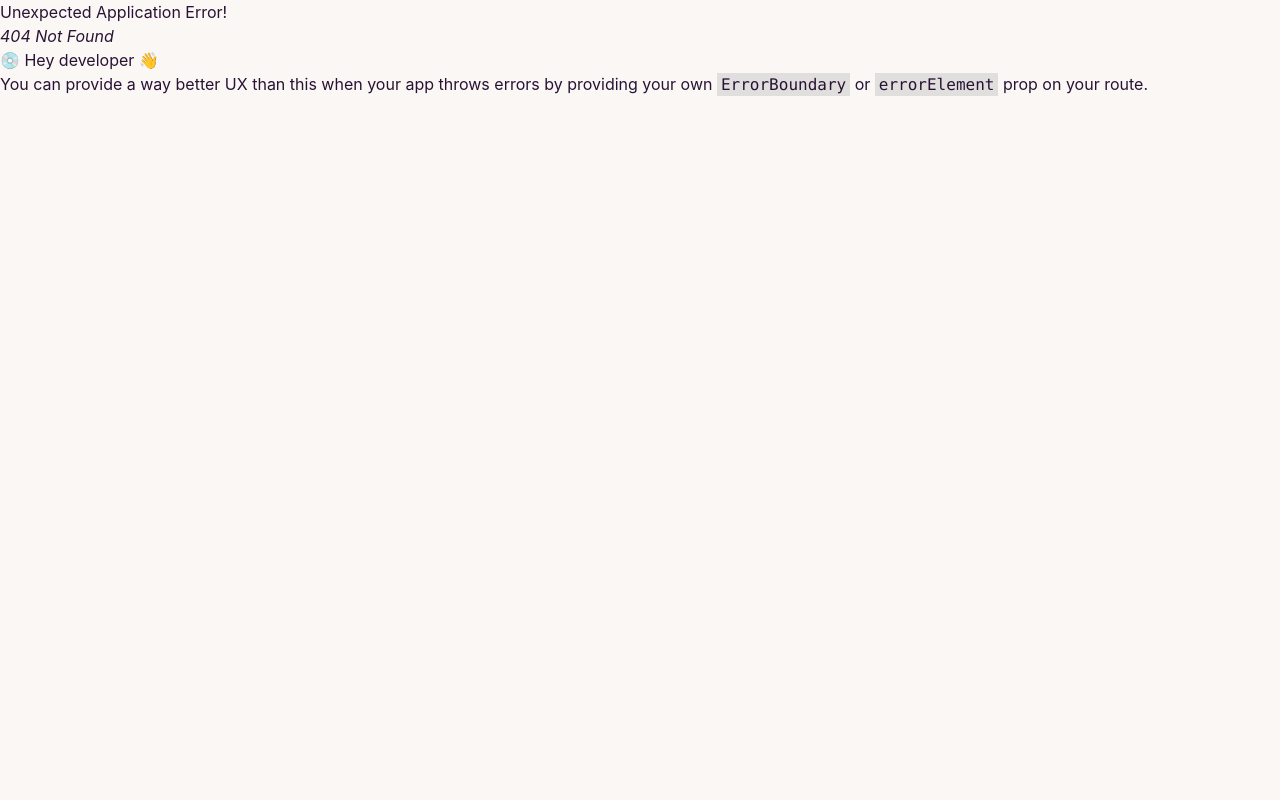
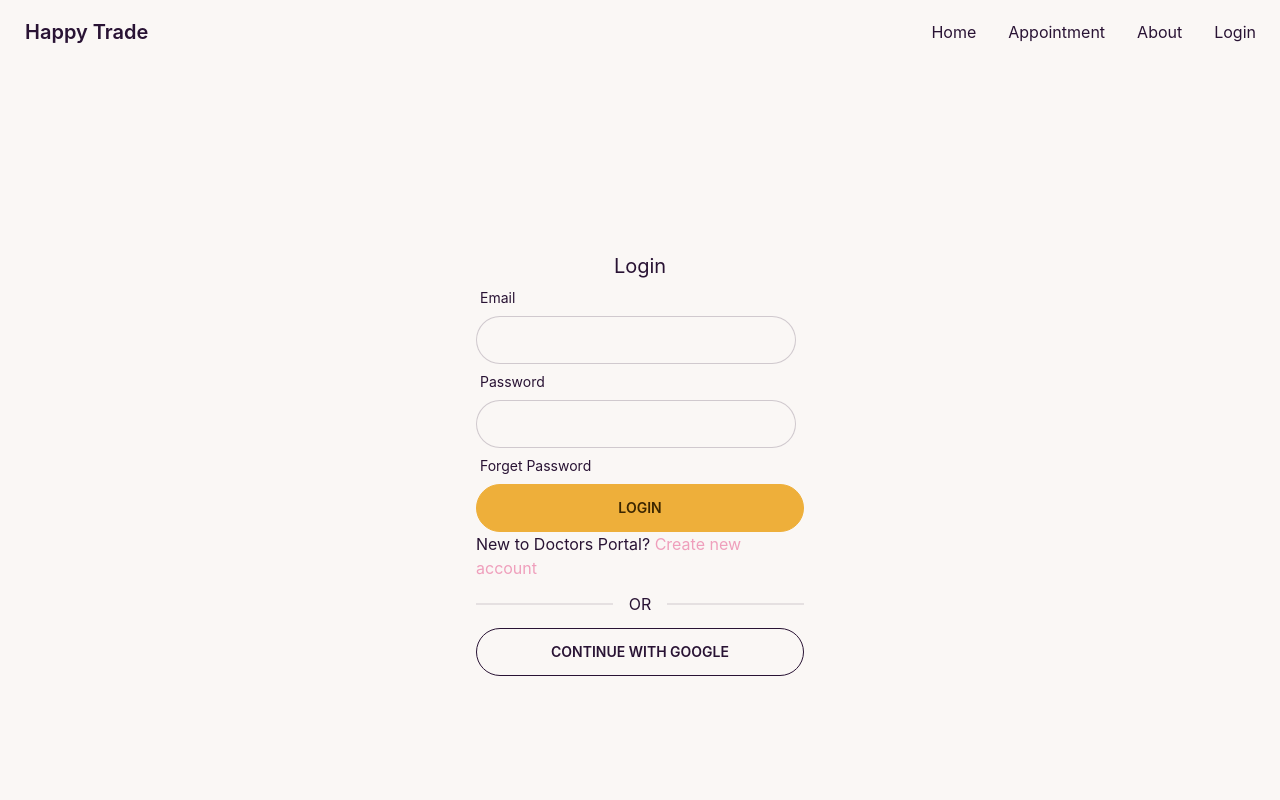
Before and after one commit to AhmedJobaer/happy_trade-client, a React (Create React App) app: page /login in a window 1280 px wide. Before the commit this address had no page. Shown: the top 800 px of the page. Built offline with nearby package versions, Linux system fonts and the light colour scheme.

Commit message:
loging page added

```diff
--- a/package.json
+++ b/package.json
@@ -10,6 +10,7 @@
     "daisyui": "^2.42.1",
     "react": "^18.2.0",
     "react-dom": "^18.2.0",
+    "react-hook-form": "^7.39.7",
     "react-router-dom": "^6.4.3",
     "react-scripts": "5.0.1",
     "web-vitals": "^2.1.4"
--- /dev/null
+++ b/src/Pages/Home/Login/Login.js
@@ -0,0 +1,55 @@
+import React from 'react';
+import { useForm } from 'react-hook-form';
+import { Link } from 'react-router-dom';
+
+const Login = () => {
+
+    const { register, formState: { errors }, handleSubmit } = useForm()
+
+    const handelLogin = data => {
+        console.log(data)
+    }
+    return (
+        <div className='h-[800px]  flex justify-center items-center'>
+            <div className='w-96 p-7'>
+                <h2 className='text-xl text-center'>Login</h2>
+                <form onSubmit={handleSubmit(handelLogin)}>
+
+                    <div className="form-control w-full max-w-xs">
+                        <label className="label">
+                            <span className="label-text">Email</span>
+                        </label>
+                        <input type="text"
+                            {...register("email", { required: "Email is required" })}
+                            className="input input-bordered w-full max-w-xs" />
+                        {/* {errors.email && <p className='text-red-600' >{errors.email?.message}</p>} */}
+                    </div>
+                    <div className="form-control w-full max-w-xs">
+                        <label className="label">
+                            <span className="label-text">Password</span>
+                        </label>
+                        <input type="password"
+                            {...register("password", {
+                                required: "Password is required",
+                                minLength: { value: 6, message: "Password must be 6 charactors!" }
+                            })}
+                            className="input input-bordered w-full max-w-xs" />
+                        {/* {errors.password && <p className='text-red-600'>{errors.password?.message}</p>} */}
+                        <label className="label">
+                            <span className="label-text">Forget Password</span>
+                        </label>
+                    </div>
+                    <input className='btn btn-accent w-full' value="Login" type="submit" />
+                    <div>
+                        {/*  {loginError && <p className='text-red-600'>{loginError}</p>} */}
+                    </div>
+                </form>
+                <p>New to Doctors Portal? <Link className='text-secondary' to='/signup'>Create new account</Link></p>
+                <div className="divider">OR</div>
+                <button className='btn  btn-outline w-full'>CONTINUE WITH GOOGLE</button>
+            </div>
+        </div>
+    );
+};
+
+export default Login;
--- /dev/null
+++ b/src/Pages/Home/Signup/Signup.js
@@ -0,0 +1,11 @@
+import React from 'react';
+
+const Signup = () => {
+    return (
+        <div>
+
+        </div>
+    );
+};
+
+export default Signup;
--- a/src/Pages/Routes/Routes.js
+++ b/src/Pages/Routes/Routes.js
@@ -1,6 +1,7 @@
 import { createBrowserRouter } from "react-router-dom";
 import Main from "../../Layout/Main";
 import Home from "../Home/Home/Home";
+import Login from "../Home/Login/Login";
 
 export const router = createBrowserRouter([
     {
@@ -10,6 +11,9 @@
             {
                 path: '/',
                 element: <Home></Home>
+            }, {
+                path: '/login',
+                element: <Login></Login>
             }
         ]
     }
--- a/src/Pages/Shared/NavBar/Navbar.js
+++ b/src/Pages/Shared/NavBar/Navbar.js
@@ -7,6 +7,7 @@
         <li><Link to='/'>Home</Link></li>
         <li><Link to='/appointment'>Appointment</Link></li>
         <li><Link to='/about'>About</Link></li>
+        <li><Link to='/login'>Login</Link></li>
 
         {/* {user?.uid ?
         <>
```
Also changed, not shown: 1 other file (tests, documents, lock files or other folders).
